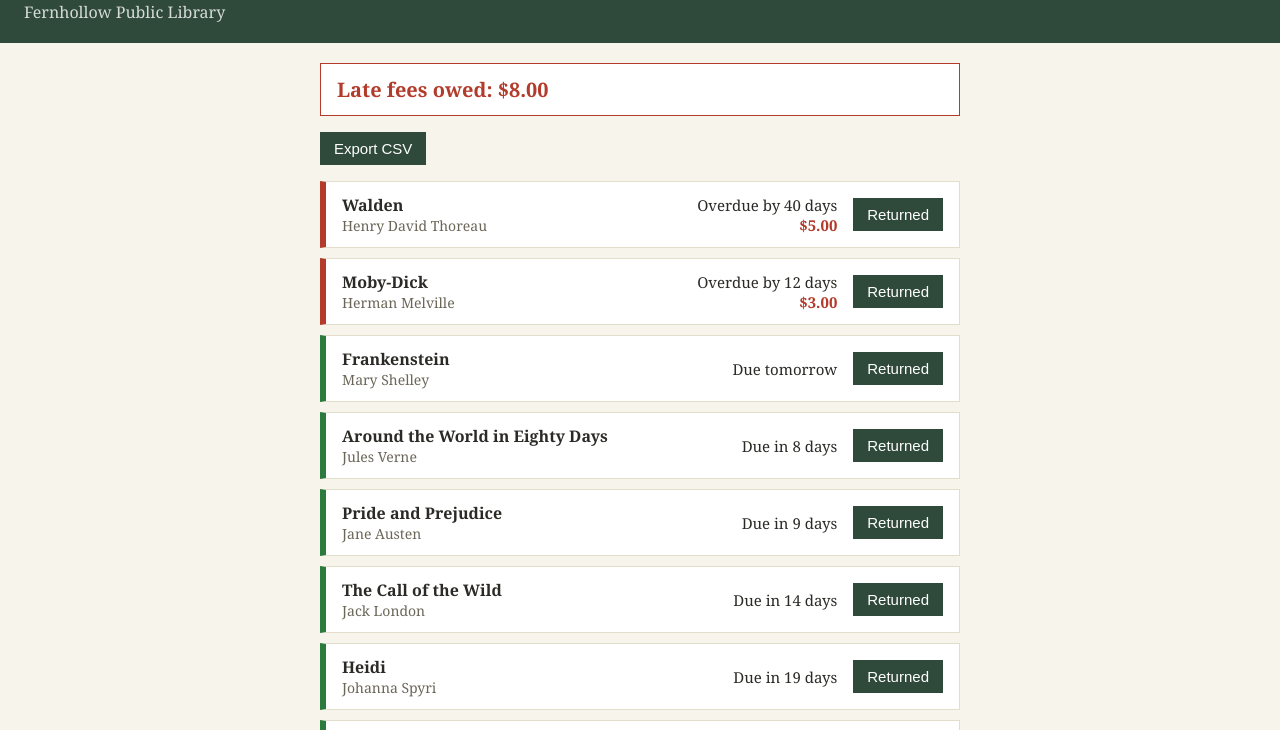
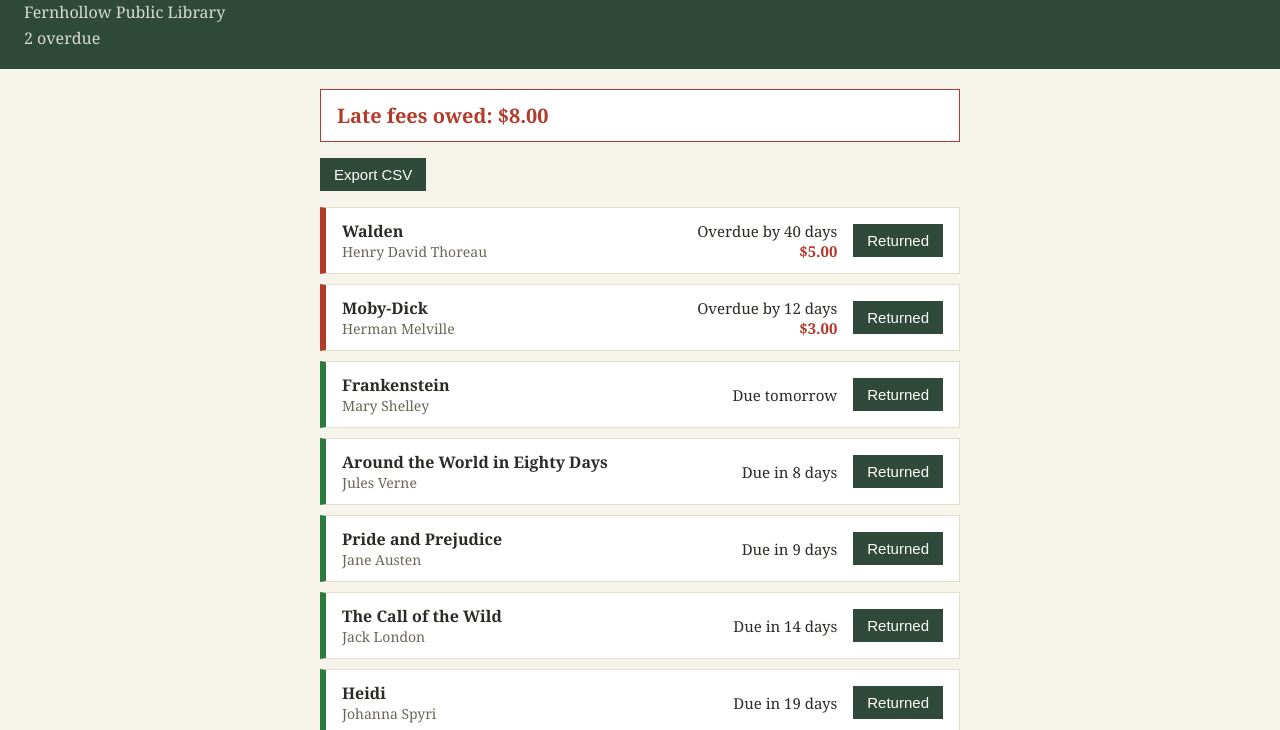
Before and after one commit to sverma24/codex-full-course, a website: page my-library-books/index.html in a window 1280 px wide. Shown: the part 61-791 px from the top of the page. Drawn offline with Linux system fonts and the light colour scheme.

Commit message:
Overdue count in the header
Co-Authored-By: Claude Opus 5.5 <noreply@anthropic.com>

```diff
--- a/my-library-books/app.js
+++ b/my-library-books/app.js
@@ -74,6 +74,8 @@ function render() {
   const books = load(saved);
   const storageIndices = new Map(books.map((book, index) => [book, index]));
   const list = document.getElementById('books');
+  const overdueCount = books.filter((book) => isOverdue(book.due, now)).length;
+  document.getElementById('overdue-count').textContent = overdueCount ? overdueCount + ' overdue' : '';
   list.innerHTML = '';
   list.onclick = (event) => returnBook(event.target, books, saved);
   let total = 0;
--- a/my-library-books/index.html
+++ b/my-library-books/index.html
@@ -10,6 +10,7 @@
   <header>
     <h1>My Library Books</h1>
     <p>Fernhollow Public Library</p>
+    <p id="overdue-count"></p>
   </header>
 
   <main>
```
Also changed, not shown: my-library-books/app.test.js (+16 -0 lines).
